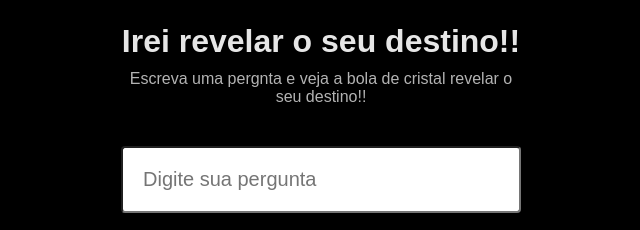
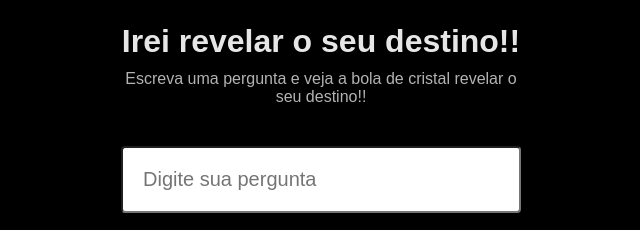
Before and after one commit to murillodmf/bola-de-cristal-maratona-explorer, a plain HTML site: page index.html in a window 1280 px wide. Shown: the part 421-651 px from the top of the page, 319-959 px from the left. Drawn offline with Linux system fonts and the light colour scheme.

Commit message:
Update index.html

```diff
--- a/index.html
+++ b/index.html
@@ -15,7 +15,7 @@
     <div id="Container">
       <img src="https://gist.githubusercontent.com/maykbrito/0acdf4ce919838ffed50915a31fc5b23/raw/6f4dd01ec3116428ec4c99255944cb9ac7927590/cristal-ball.svg" alt="bola de cristal">
       <h1>Irei revelar o seu destino!!</h1>
-      <p>Escreva uma pergnta e veja a bola de cristal revelar o seu destino!!</p>
+      <p>Escreva uma pergunta e veja a bola de cristal revelar o seu destino!!</p>
       <input id="inputPergunta" type="text" placeholder="Digite sua pergunta">
       <button id="botaoPerguntar" onclick="fazerPergunta()">Fazer pergunta</button>
 
```
